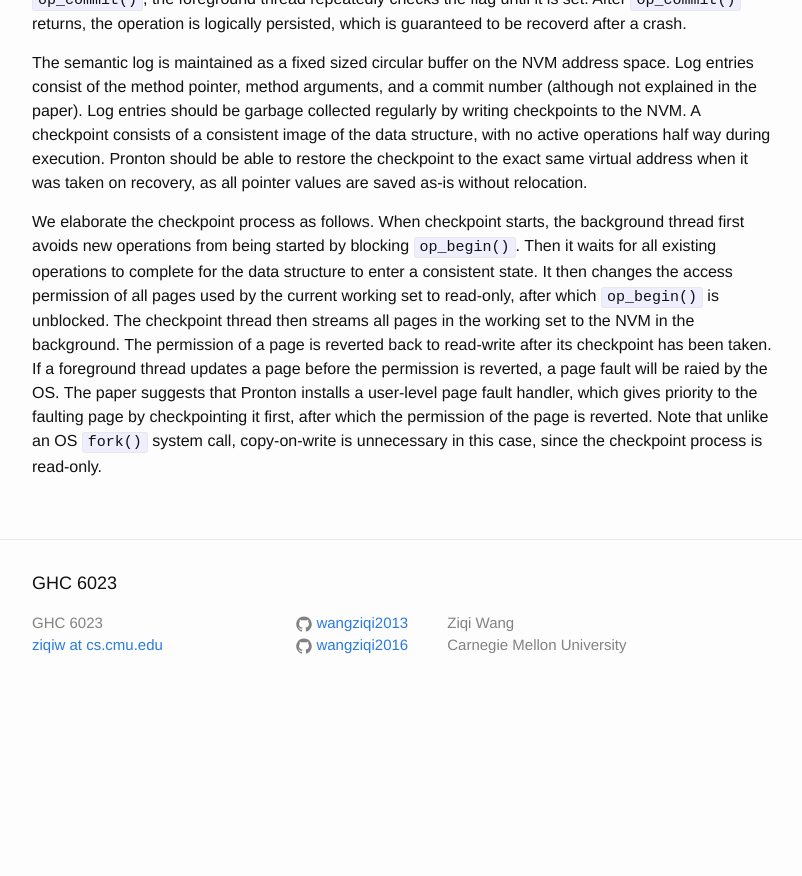
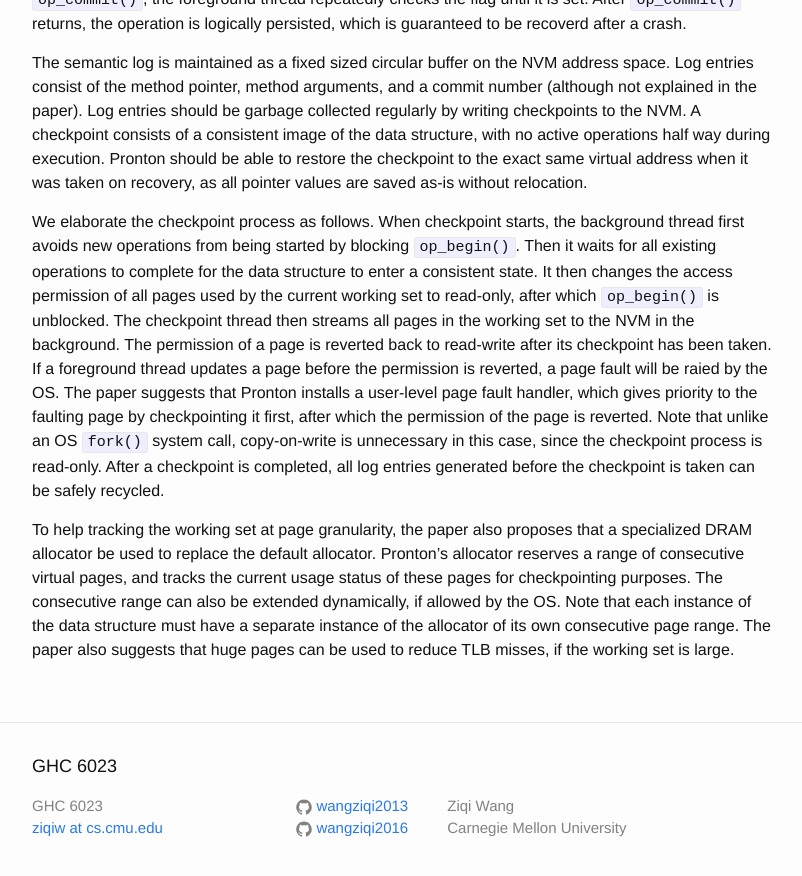
Before and after one commit to wangziqi2013/wangziqi2013.github.io, a Jekyll site: the page built from _posts/2020-08-26-pronto.markdown, in a window 1280 px wide and 900 px high, scrolled down 2667 px. Shown: the top 876 px of the window, without its empty margins (238-1040 px from the left). Built offline with Jekyll 4.4.1, drawn with Linux system fonts in a browser that asks for light colours; before the commit the page ends 3384 px from its top, so only the background shows below that.

Commit message:
Adding allocator

```diff
--- a/_posts/2020-08-26-pronto.markdown
+++ b/_posts/2020-08-26-pronto.markdown
@@ -123,3 +123,12 @@ The paper suggests that Pronton installs a user-level page fault handler, which
 checkpointing it first, after which the permission of the page is reverted.
 Note that unlike an OS `fork()` system call, copy-on-write is unnecessary in this case, since the checkpoint process
 is read-only.
+After a checkpoint is completed, all log entries generated before the checkpoint is taken can be safely recycled.
+
+To help tracking the working set at page granularity, the paper also proposes that a specialized DRAM allocator be used
+to replace the default allocator. Pronton's allocator reserves a range of consecutive virtual pages, and tracks the
+current usage status of these pages for checkpointing purposes. The consecutive range can also be extended dynamically,
+if allowed by the OS.
+Note that each instance of the data structure must have a separate instance of the allocator of its own consecutive
+page range.
+The paper also suggests that huge pages can be used to reduce TLB misses, if the working set is large.
```
